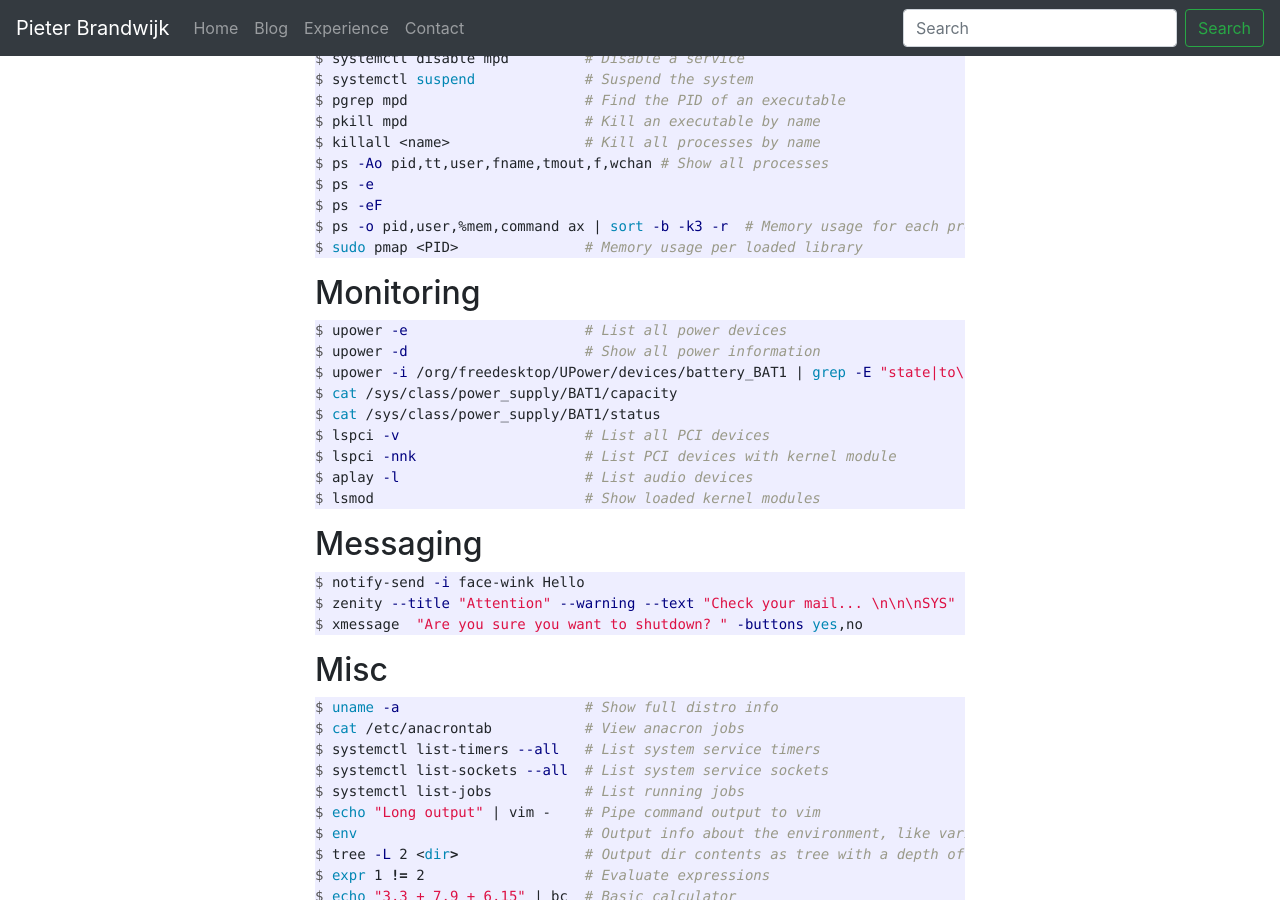
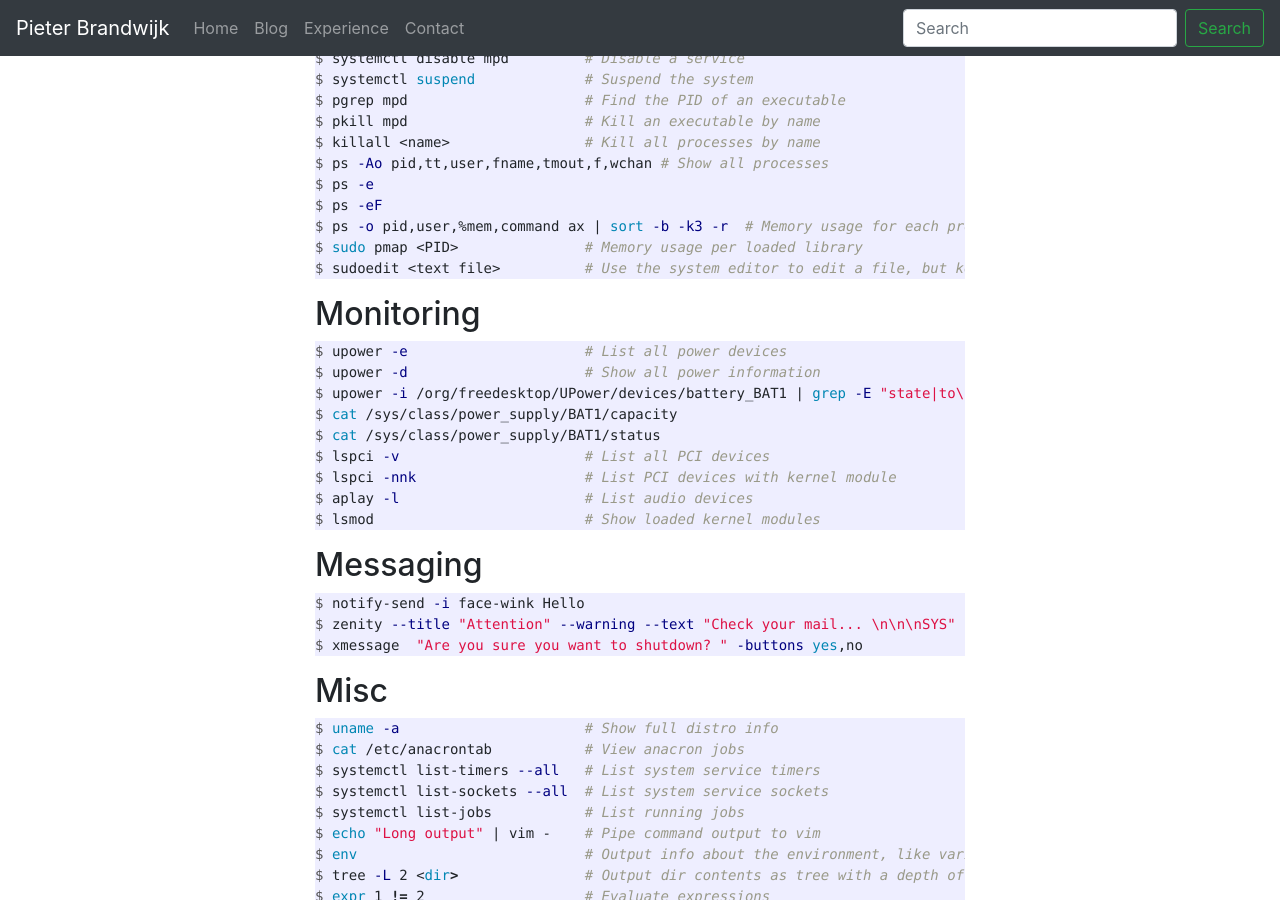
Before and after one commit to pbrandwijk/pbrandwijk.github.io, a Jekyll site: the page built from _posts/2020-07-10-linux-shell-cheat-sheet.md, in a window 1280 px wide and 900 px high, scrolled down 1067 px. Built offline with Jekyll 4.4.1, drawn with Linux system fonts in a browser that asks for light colours; nearby versions of some CDN libraries; comment, search, counter and statistics services are not loaded.

Commit message:
Update post

````diff
--- a/_posts/2020-07-10-linux-shell-cheat-sheet.md
+++ b/_posts/2020-07-10-linux-shell-cheat-sheet.md
@@ -64,6 +64,7 @@ $ ps -e
 $ ps -eF
 $ ps -o pid,user,%mem,command ax | sort -b -k3 -r  # Memory usage for each process
 $ sudo pmap <PID>               # Memory usage per loaded library
+$ sudoedit <text file>          # Use the system editor to edit a file, but keep the user's environment settings (e.g. .vimrc config)
 ```
 
 ## Monitoring
````
